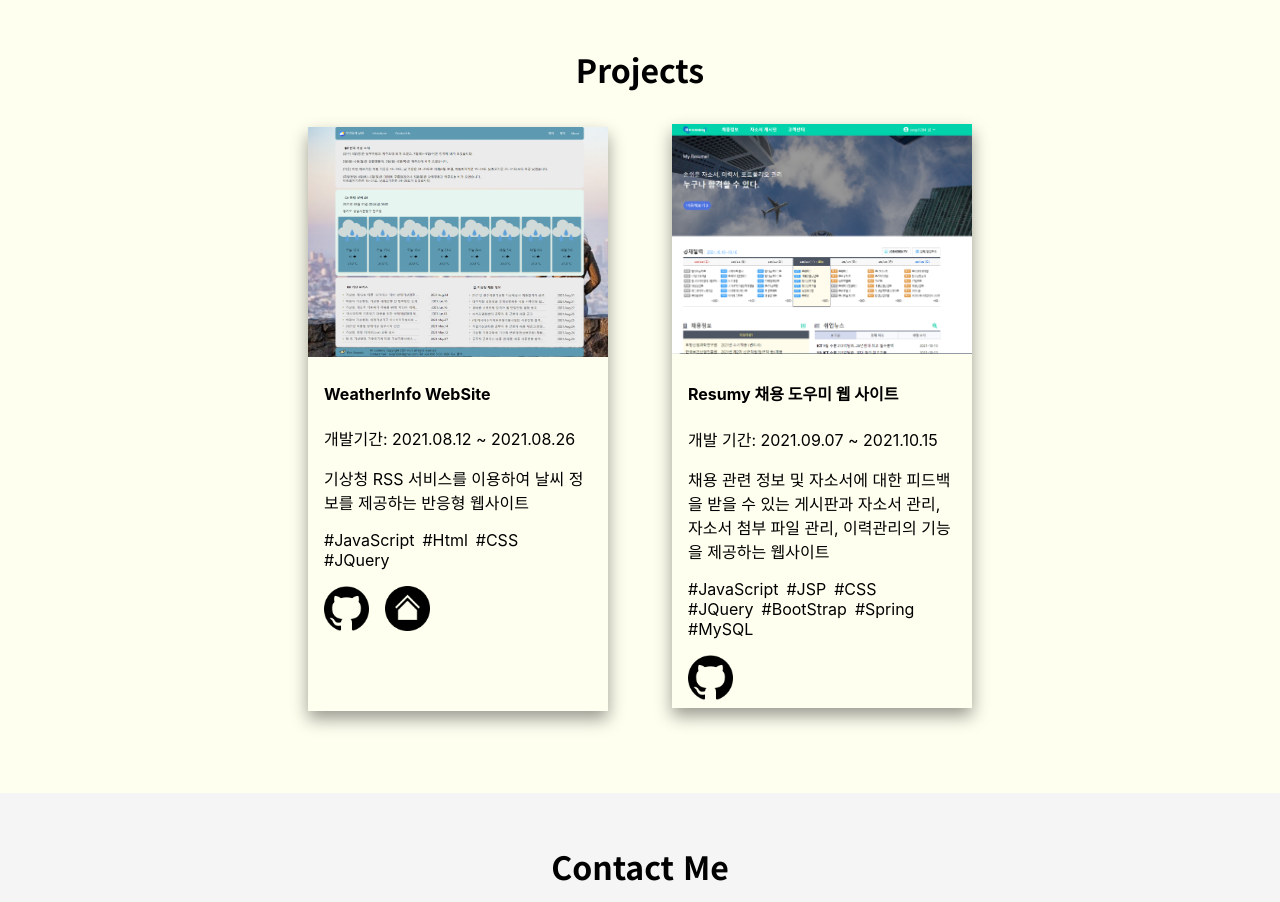
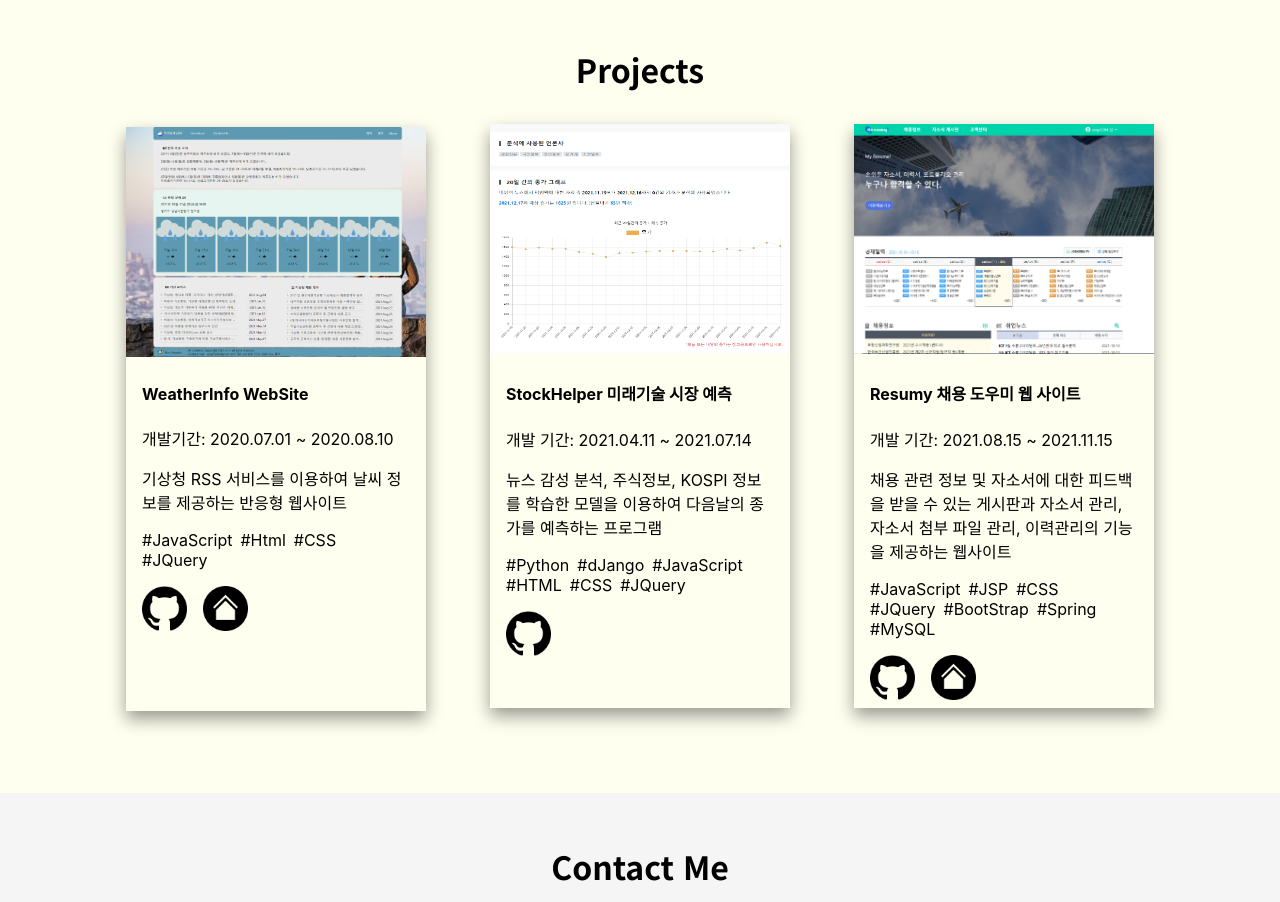
Before and after one commit to seop1284-kr/Programmer-Portfolio, a plain HTML site: page index.html in a window 1280 px wide. Shown: the part 2760-3662 px from the top of the page. Drawn offline with nearby package versions, Linux system fonts and the light colour scheme.

Commit message:
프로젝트 추가

```diff
--- a/index.html
+++ b/index.html
@@ -159,7 +159,7 @@
                         <div class="info">
                             <div class="info-detail">
                                 <h4><b>WeatherInfo WebSite</b></h4>
-                                <p>개발기간: 2021.08.12 ~ 2021.08.26 </p>
+                                <p>개발기간: 2020.07.01 ~ 2020.08.10 </p>
                                 <p>
                                     기상청 RSS 서비스를 이용하여 날씨 정보를 제공하는 반응형 웹사이트
                                 </p>
@@ -186,13 +186,41 @@
                     </div>
 
                     <div class="card">
-                        <a href="https://github.com/seop1284-kr/Resumy" target='_blank'>
+                        <a href="https://github.com/seop1284-kr/StockHelper/tree/main" target='_blank'>
+                            <img src="./images/StockHelper02.png" alt="project">
+                        </a>
+                        <div class="info">
+                            <div class="info-detail">
+                                <h4><b>StockHelper 미래기술 시장 예측</b></h4>
+                                <p>개발 기간: 2021.04.11 ~ 2021.07.14</p>
+                                <p>뉴스 감성 분석, 주식정보, KOSPI 정보를 학습한 모델을 이용하여 다음날의 종가를 예측하는 프로그램 </p>
+                                <ul class="info-ul">
+                                    <li class="info-li">#Python</li>
+                                    <li class="info-li">#dJango</li>
+                                    <li class="info-li">#JavaScript</li>
+                                    <li class="info-li">#HTML</li>
+                                    <li class="info-li">#CSS</li>
+                                    <li class="info-li">#JQuery</li>
+                                </ul>
+                                <ul class="link-ul">
+                                    <li class="link-li">
+                                        <a href="https://github.com/seop1284-kr/StockHelper/tree/main" target='_blank'>
+                                            <img class="icon-img" src="./images/github.png" alt="github">
+                                        </a>
+                                    </li>
+                                </ul>
+                            </div>
+                        </div>
+                    </div>
+
+                    <div class="card">
+                        <a href="http://seop1284.cafe24.com/" target='_blank'>
                             <img src="./images/Resumy-Site.png" alt="project">
                         </a>
                         <div class="info">
                             <div class="info-detail">
                                 <h4><b>Resumy 채용 도우미 웹 사이트</b></h4>
-                                <p>개발 기간: 2021.09.07 ~ 2021.10.15</p>
+                                <p>개발 기간: 2021.08.15 ~ 2021.11.15</p>
                                 <p>채용 관련 정보 및 자소서에 대한 피드백을 받을 수 있는 게시판과 자소서 관리, 자소서 첨부 파일 관리, 이력관리의 기능을 제공하는 웹사이트 </p>
                                 <ul class="info-ul">
                                     <li class="info-li">#JavaScript</li>
@@ -209,10 +237,16 @@
                                             <img class="icon-img" src="./images/github.png" alt="github">
                                         </a>
                                     </li>
+                                    <li class="link-li">
+                                        <a href="http://seop1284.cafe24.com/" target='_blank'>
+                                            <img class="icon-img" src="./images/home.png" alt="home">
+                                        </a>
+                                    </li>
                                 </ul>
                             </div>
                         </div>
                     </div>
+
 
 
 
```
Also changed, not shown: images/StockHelper01.PNG (added), images/StockHelper02.PNG (added).
